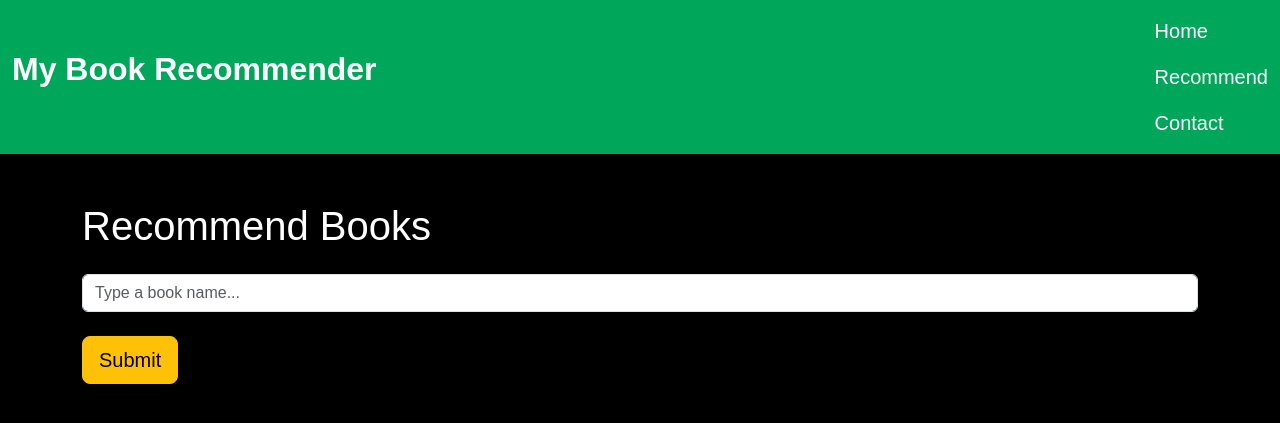
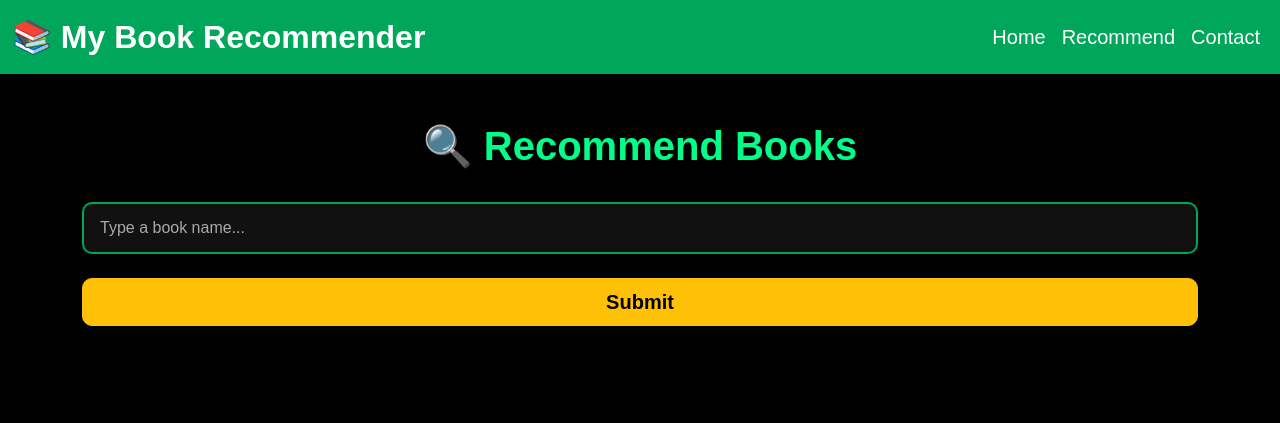
Before and after one commit to Nandini776/Recommendation-System, a Python web app: template templates/recommend.html in a window 1280 px wide. Shown: the top 423 px of the page. Run offline with Jinja, Linux system fonts and the light colour scheme; the template is opened without the code that fills it, so the values that code supplies are empty.

Commit message:
Update recommend.html

```diff
--- a/templates/recommend.html
+++ b/templates/recommend.html
@@ -10,52 +10,131 @@
       color: #fff;
       font-family: 'Poppins', sans-serif;
     }
-        .card-img-top {
-            width: 100%;
-            height: 250px;
-            object-fit: cover;
-            border-radius: 10px;
-        }
+
     .navbar {
       background-color: #00a65a;
     }
+
+    .navbar-brand {
+      font-size: 2rem;
+      font-weight: bold;
+      color: white !important;
+    }
+
+    .nav-link {
+      color: white !important;
+      font-size: 1.25rem;
+    }
+
+    /* Card Styling */
+    .card {
+      border: none;
+      background-color: #111;
+      border-radius: 12px;
+      overflow: hidden;
+      transition: transform 0.3s ease, box-shadow 0.3s ease;
+    }
+
+    .card:hover {
+      transform: translateY(-5px);
+      box-shadow: 0 6px 20px rgba(0, 255, 150, 0.2);
+    }
+
+    /* Fixed image box - no blurriness */
+    .card-img-top {
+      width: 100%;
+      height: 320px;
+      object-fit: cover;         /* Crop edges, keep proportions */
+      object-position: center;
+      display: block;
+      border-top-left-radius: 12px;
+      border-top-right-radius: 12px;
+      background-color: #222;    /* fallback bg color */
+    }
+
+    .card-body {
+      padding: 1rem;
+    }
+
+    .card-title {
+      font-weight: 600;
+      font-size: 1rem;
+      margin-bottom: 0.4rem;
+    }
+
+    .card-text {
+      color: #cfd8dc;
+      font-size: 0.9rem;
+    }
+
+    h1 {
+      font-weight: bold;
+      color: #00ff88;
+      text-align: center;
+      margin-bottom: 2rem;
+    }
+
+    .btn-warning {
+      font-weight: 600;
+      border-radius: 10px;
+    }
+
+    input.form-control {
+      border-radius: 10px;
+      border: 2px solid #00a65a;
+      padding: 0.75rem 1rem;
+      background-color: #111;
+      color: #fff;
+    }
+
+    input.form-control::placeholder {
+      color: #aaa;
+    }
   </style>
 </head>
+
 <body>
-    <nav class="navbar">
+  <!-- Navbar -->
+  <nav class="navbar navbar-expand-lg">
     <div class="container-fluid">
-            <p class="navbar-brand text-white" style="font-size: 2rem; font-weight: bold;">My Book Recommender</p>
-            <ul class="nav navbar-nav">
-                <li class="nav-item"><a class="nav-link text-white" href="/" style="font-size: 1.25rem;">Home</a></li>
-                <li class="nav-item"><a class="nav-link text-white" href="/recommend" style="font-size: 1.25rem;">Recommend</a></li>
-                <li class="nav-item"><a class="nav-link text-white" href="#" style="font-size: 1.25rem;">Contact</a></li>
+      <a class="navbar-brand" href="/">📚 My Book Recommender</a>
+      <ul class="navbar-nav ms-auto">
+        <li class="nav-item"><a class="nav-link" href="/">Home</a></li>
+        <li class="nav-item"><a class="nav-link" href="/recommend">Recommend</a></li>
+        <li class="nav-item"><a class="nav-link" href="#">Contact</a></li>
       </ul>
     </div>
   </nav>
 
+  <!-- Main Container -->
   <div class="container mt-5">
-        <h1 class="text-white mb-4">Recommend Books</h1>
+    <h1>🔍 Recommend Books</h1>
 
-        <form action="/recommend_books" method="post">
+    <!-- Search Form -->
+    <form action="/recommend_books" method="post" class="mb-5">
       <input name="user_input" id="bookInput" class="form-control" placeholder="Type a book name..." list="book-list" autocomplete="off"><br>
       <datalist id="book-list">
         {% for book in book_name %}
           <option value="{{ book }}">
         {% endfor %}
       </datalist>
-            <button type="submit" class="btn btn-lg btn-warning">Submit</button>
+      <button type="submit" class="btn btn-lg btn-warning w-100">Submit</button>
     </form>
 
     {% if error %}
-            <div class="alert alert-danger mt-3" role="alert">{{ error }}</div>
+      <div class="alert alert-danger" role="alert">{{ error }}</div>
     {% endif %}
 
     {% if data %}
-        <div class="row mt-4">
+    <div class="row g-4">
       {% for book in data %}
-            <div class="col-md-2 mb-4">
-                <div class="card bg-dark text-white h-100 shadow">
-                    <img src="{{book[2]}}" class="card-img-top mx-auto d-block" alt="{{ book[0] }}">
+      <div class="col-12 col-sm-6 col-md-4 col-lg-3">
+        <div class="card h-100 shadow">
+          <img src="{{ book[2] }}"
+               alt="{{ book[0] }}"
+               class="card-img-top img-fluid"
+               loading="lazy"
+               decoding="async">
           <div class="card-body">
             <h5 class="card-title">{{ book[0] }}</h5>
             <h6 class="card-text">{{ book[1] }}</h6>
@@ -67,12 +146,13 @@
     {% endif %}
   </div>
 
+  <!-- Script for dynamic suggestions -->
   <script>
     const input = document.getElementById('bookInput');
     const datalist = document.getElementById('book-list');
 
     input.addEventListener('input', () => {
-            const query = input.value;
+      const query = input.value.trim();
       if (query.length < 2) {
         datalist.innerHTML = '';
         return;
```
Lines whose indentation alone changed are shown as unchanged.
